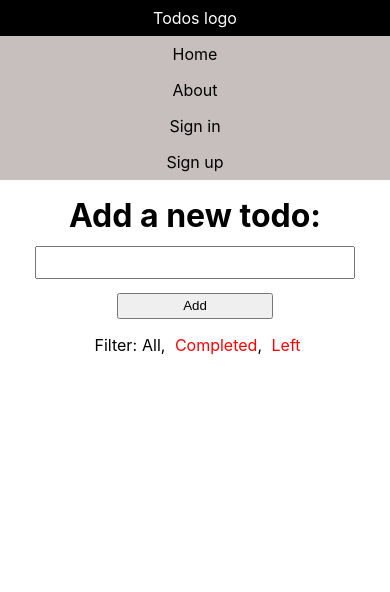
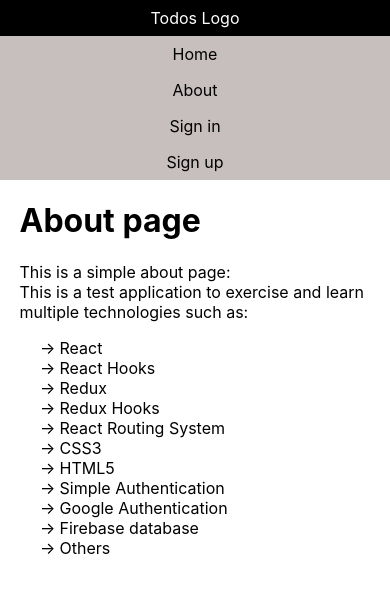
Before and after one commit to leahu-aurel/react-redux-firebase-app, a React (Create React App) app: page /about in a window 390 px wide. Shown: the top 592 px of the page. Built offline with nearby package versions, Linux system fonts and the light colour scheme.

Commit message:
Added React Routing, added three new components, created the about page

```diff
--- a/package.json
+++ b/package.json
@@ -9,6 +9,7 @@
     "react": "^16.13.1",
     "react-dom": "^16.13.1",
     "react-redux": "^7.2.0",
+    "react-router-dom": "^5.2.0",
     "react-scripts": "3.4.1",
     "redux": "^4.0.5",
     "uuid": "^8.1.0"
--- a/src/App.js
+++ b/src/App.js
@@ -1,12 +1,31 @@
 import React from "react";
+import { Switch, Route } from "react-router-dom";
+
 import NavBar from "./components/Navbar/NavBar";
 import Todos from "./components/Todos/Todos";
+import SignIn from "./components/Auth/SignIn";
+import SignUp from "./components/Auth/SignUp";
+import About from "./components/About/About";
 
 export default () => {
   return (
     <>
       <NavBar />
-      <Todos />
+
+      <Switch>
+        <Route exact path="/(|home)">
+          <Todos />
+        </Route>
+        <Route path="/about">
+          <About />
+        </Route>
+        <Route path="/sign_in">
+          <SignIn />
+        </Route>
+        <Route path="/sign_up">
+          <SignUp />
+        </Route>
+      </Switch>
     </>
   );
 };
--- /dev/null
+++ b/src/components/About/About.jsx
@@ -0,0 +1,35 @@
+import React from "react";
+import { v4 } from "uuid";
+
+import "./about.css";
+
+const TECHNOLOGIES = [
+  "React",
+  "React Hooks",
+  "Redux",
+  "Redux Hooks",
+  "React Routing System",
+  "CSS3",
+  "HTML5",
+  "Simple Authentication",
+  "Google Authentication",
+  "Firebase database",
+  "Others",
+];
+
+export default () => (
+  <div className="aboutContainer">
+    <h1>About page</h1>
+    <p>
+      This is a simple about page:
+      <br />
+      This is a test application to exercise and learn multiple technologies
+      such as:
+    </p>
+    <ul>
+      {TECHNOLOGIES.map((tech) => (
+        <li key={v4()}>{tech}</li>
+      ))}
+    </ul>
+  </div>
+);
--- /dev/null
+++ b/src/components/About/about.css
@@ -0,0 +1,12 @@
+div.aboutContainer {
+  padding-left: 10%;
+}
+div.aboutContainer li {
+  list-style-type: "→ ";
+}
+
+@media screen and (max-width: 500px) {
+  div.aboutContainer {
+    padding-left: 5%;
+  }
+}
--- /dev/null
+++ b/src/components/Auth/SignIn.jsx
@@ -0,0 +1,3 @@
+import React from "react";
+
+export default () => <h1>Sign in</h1>;
--- /dev/null
+++ b/src/components/Auth/SignUp.jsx
@@ -0,0 +1,3 @@
+import React from "react";
+
+export default () => <h1>Sign up</h1>;
--- a/src/components/Navbar/NavBar.jsx
+++ b/src/components/Navbar/NavBar.jsx
@@ -1,17 +1,18 @@
 import React from "react";
+import { Link } from "react-router-dom";
 
 import "./navbar.css";
 
 export default () => (
   <div className="navbar">
-    <a href="#Home">Todos logo</a>
-    <a href="#Home">Home</a>
-    <a href="#About">About</a>
-    <a href="#Sign in" className="authlink">
+    <Link to="/home">Todos Logo</Link>
+    <Link to="/home">Home</Link>
+    <Link to="/about">About</Link>
+    <Link to="/sign_in" className="authlink">
       Sign in
-    </a>
-    <a href="#Sign up" className="authlink">
+    </Link>
+    <Link to="/sign_up" className="authlink">
       Sign up
-    </a>
+    </Link>
   </div>
 );
--- a/src/index.js
+++ b/src/index.js
@@ -1,13 +1,15 @@
 import React from "react";
 import { render } from "react-dom";
 import { Provider } from "react-redux";
-
+import { BrowserRouter as Router } from "react-router-dom";
 import "./index.css";
 import App from "./App";
 import store from "./redux/configureStore";
 render(
-  <Provider store={store}>
-    <App />
-  </Provider>,
+  <Router>
+    <Provider store={store}>
+      <App />
+    </Provider>
+  </Router>,
   document.getElementById("root")
 );
```
Also changed, not shown: 1 other file (tests, documents, lock files or other folders).
